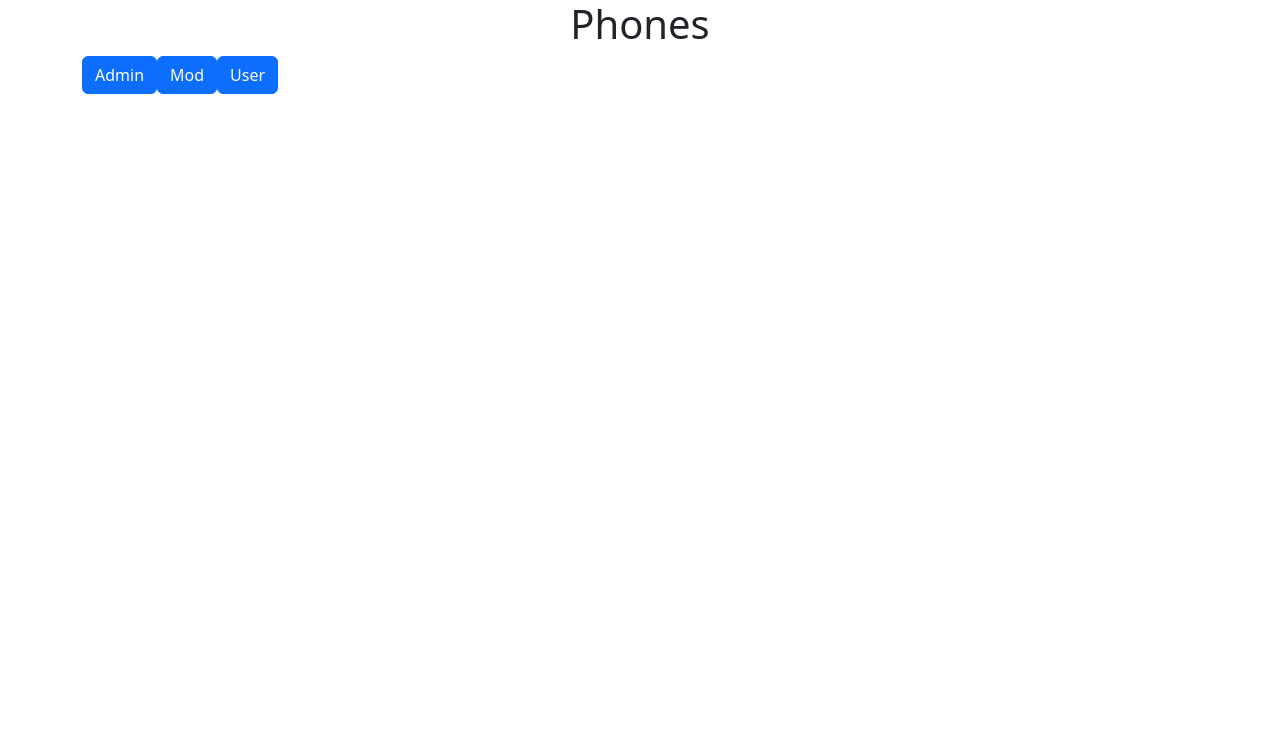
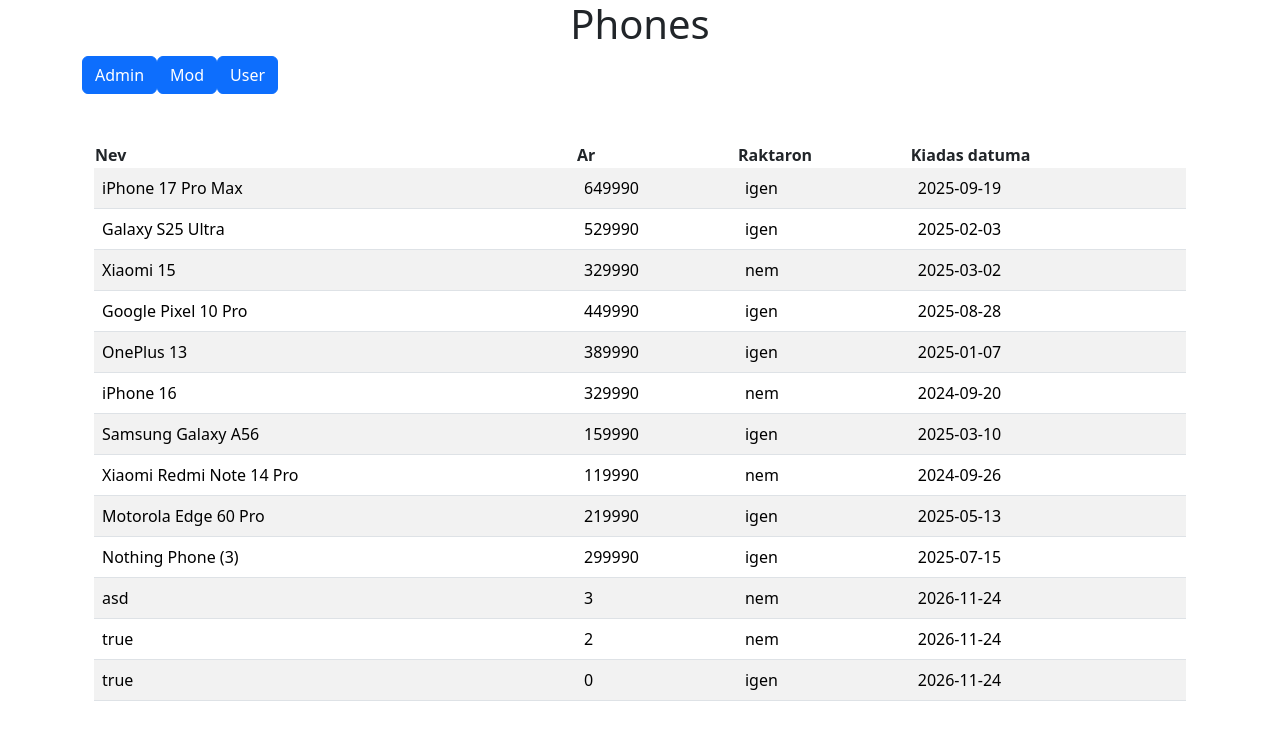
Before and after one commit to tdBate/telefonokOldalakReact, a React (Vite) app: page / in a window 1280 px wide. Shown: the top 740 px of the page. Built offline with nearby package versions, Linux system fonts and the light colour scheme; data requests are answered from the project's data file.

Commit message:
User view

```diff
--- a/src/App.tsx
+++ b/src/App.tsx
@@ -2,6 +2,7 @@ import { useState } from "react"
 import { Admin } from "./components/Admin"
 import type { View } from "./models"
 import { Mod } from "./components/Mod";
+import { User } from "./components/User";
 
 function App() {
   const [view, setView] = useState<View>("user");
@@ -20,6 +21,7 @@ function App() {
           <div className="col-sm-12">
             {view == "admin" && (<Admin></Admin>)}
             {view == "mod" && (<Mod></Mod>)}
+            {view == "user" && (<User></User>)}
           </div>
         </div>
       </div>
--- a/src/components/Mod.tsx
+++ b/src/components/Mod.tsx
@@ -1,5 +1,5 @@
 import { useEffect, useState } from "react"
-import { deleteItem, loadData, modifyItem, pushData } from "../utility"
+import { loadData, modifyItem } from "../utility"
 import type { Phone } from "../models"
 
 export function Mod() {
--- /dev/null
+++ b/src/components/User.tsx
@@ -0,0 +1,52 @@
+import { useEffect, useState } from "react"
+import { loadData } from "../utility"
+import type { Phone } from "../models"
+
+export function User() {
+    const [telefonok, setTelefonok] = useState<Phone[]>([]);
+
+    const [nev, setNev] = useState<string>("");
+    const [ar, setAr] = useState<number>(0);
+    const [raktaron, setRaktaron] = useState<boolean>(false);
+    const [datum, setDatum] = useState<Date>(new Date());
+
+    useEffect(() => {
+        async function init() {
+            setTelefonok(await loadData() ?? []);
+        }
+
+        init();
+
+    }, [])
+
+    return (<>
+        <div className="container">
+            <div className="row">
+                <div className="col-sm-12">
+                    <table className="table table-striped">
+                        <thead className="the">
+                            <th>Nev</th>
+                            <th>Ar</th>
+                            <th>Raktaron</th>
+                            <th>Kiadas datuma</th>
+                        </thead>
+
+                        <tbody>
+                            {telefonok.map(item => (
+                                <tr key={item.id}>
+                                    <td>{item.nev}</td>
+                                    <td>
+                                        {item.ar}
+                                    </td>
+                                    <td>{item.raktaron ? "igen" : "nem"}</td>
+                                    <td>{item.kiadasDatuma}</td>
+                                </tr>
+                            ))}
+                        </tbody>
+                    </table>
+                </div>
+
+            </div>
+        </div >
+    </>)
+}
```
